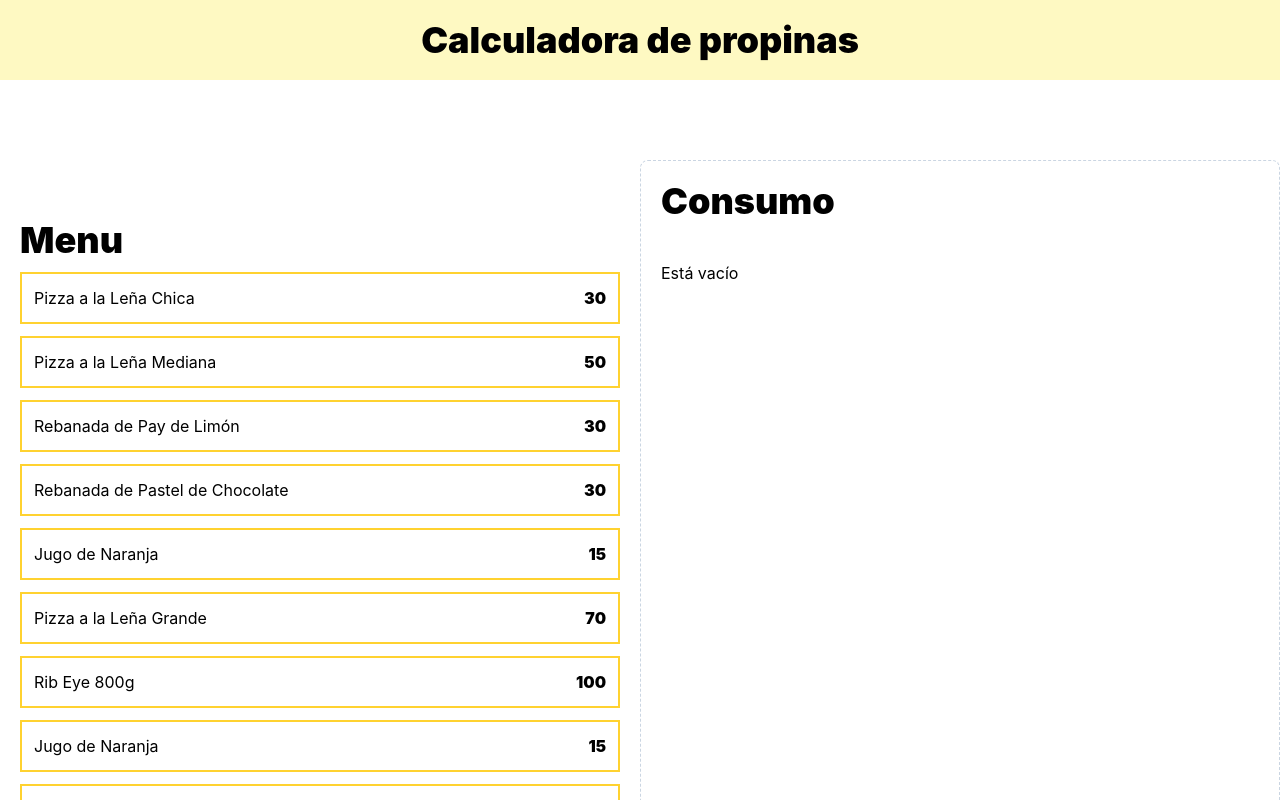
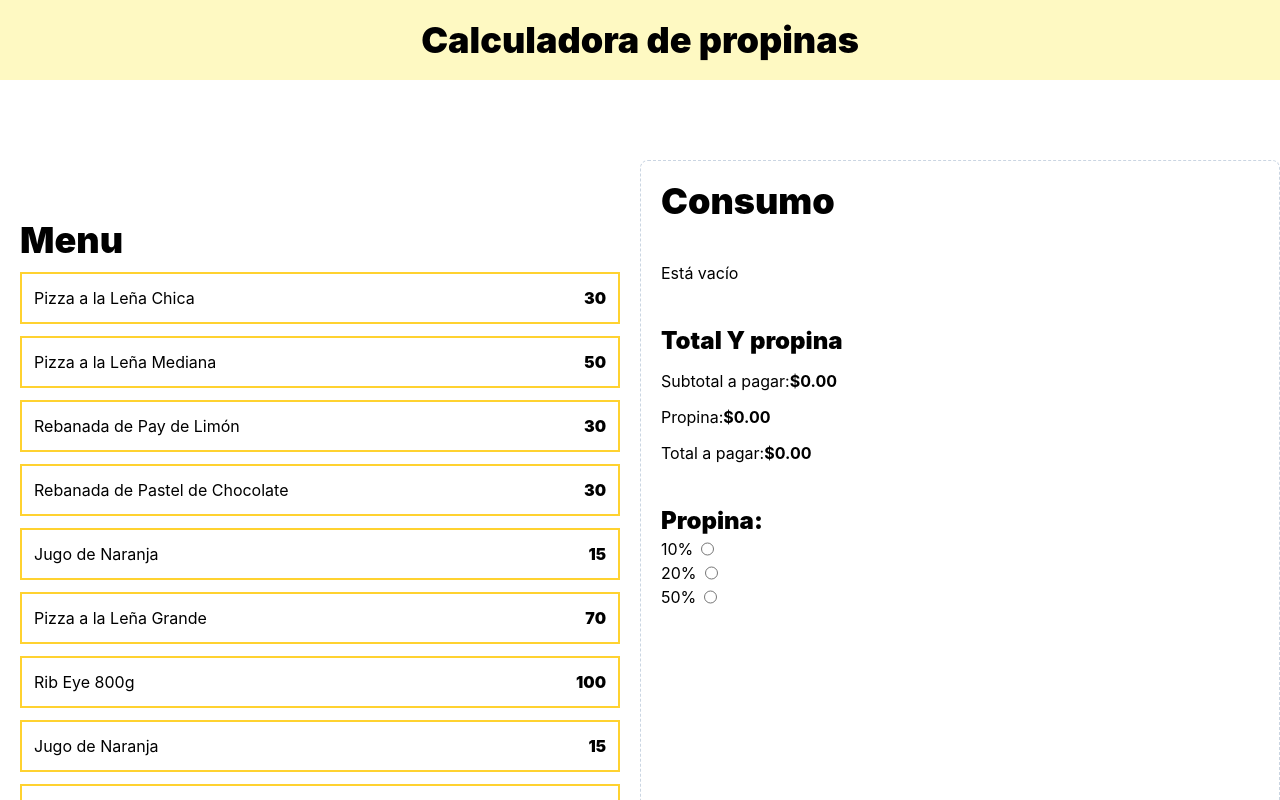
Before and after one commit to Enderchamo/Curso-React, a React (Vite) app in the folder Calculadora_Propinas/: page / in a window 1280 px wide. Shown: the top 800 px of the page. Built offline with nearby package versions, Linux system fonts and the light colour scheme.

Commit message:
terminar proyecto

```diff
--- a/Calculadora_Propinas/src/App.tsx
+++ b/Calculadora_Propinas/src/App.tsx
@@ -2,9 +2,11 @@
 import MenuItem from "../src/components/MenuItem";
 import useOrder from "./hooks/useOrder";
 import OrderConten from "./components/OrderConten";
+import OrderTotal from "./components/OrderTotal";
+import  TipPercentageForm  from "./components/TipPercentageForm";
 
 function App() {
-  const { order, addItem, removeItem } = useOrder();
+  const { order, tip , setTip,addItem, removeItem } = useOrder();
 
   return (
     <>
@@ -26,6 +28,8 @@
 
         <div className="border border-dashed  border-slate-300 p-5 rounded-lg space-y-10">
           <OrderConten order={order} removeItem={removeItem} />
+          <OrderTotal order={order} tip={tip} />
+          <TipPercentageForm setTip={setTip} />
         </div>
       </main>
     </>
--- /dev/null
+++ b/Calculadora_Propinas/src/components/OrderTotal.tsx
@@ -0,0 +1,40 @@
+import { useMemo } from "react";
+import type { OrderItem } from "../types";
+import { formatCurrency } from "../helpers";
+
+type OrderTotalProps = {
+  order: OrderItem[];
+  tip: number;
+};
+
+export default function OrderTotal({ order, tip }: OrderTotalProps) {
+  const subTotalAmount = useMemo(() => calculateTotal(order), [order]);
+  const tipAmount = useMemo(() => subTotalAmount * tip, [tip, order]);
+  const total = useMemo(()=> tipAmount + subTotalAmount,[tip,order])
+
+  return (
+    <>
+      <div className="space-y-3">
+        <h2 className="font-black text-2xl">Total Y propina</h2>
+        <p>
+          Subtotal a pagar:{""}
+          <span className="font-bold">{formatCurrency(subTotalAmount)}</span>
+        </p>
+        <p>
+          Propina:{""}
+          <span className="font-bold">{formatCurrency(tipAmount)}</span>
+        </p>
+        <p>
+          Total a pagar:{""}
+          <span className="font-bold">{formatCurrency(total)}</span>
+        </p>
+      </div>
+    </>
+  );
+}
+
+//Funciones
+
+function calculateTotal(order: OrderItem[]) {
+  return order.reduce((total, item) => total + item.quantity * item.price, 0);
+}
--- /dev/null
+++ b/Calculadora_Propinas/src/components/TipPercentageForm.tsx
@@ -0,0 +1,45 @@
+const tipOptions = [
+  {
+    id: "tip-10",
+    value: 0.1,
+    label: "10%",
+  },
+  {
+    id: "tip-20",
+    value: 0.2,
+    label: "20%",
+  },
+  {
+    id: "tip-50",
+    value: 0.5,
+    label: "50%",
+  },
+];
+
+type TipPercentageFormProps = {
+  setTip: React.Dispatch<React.SetStateAction<number>>;
+};
+
+//Componente
+
+export default function TipPercentageForm({ setTip }: TipPercentageFormProps) {
+  return (
+    <div>
+      <h3 className="font-black text-2xl">Propina:</h3>
+      <form>
+        {tipOptions.map((tip) => (
+          <div key={tip.id} className="flex gap-2">
+            <label htmlFor="">{tip.label}</label>
+            <input
+              id={tip.id}
+              type="radio"
+              name="tip"
+              value={tip.value}
+              onChange={(e) => setTip(+e.target.value)}
+            />
+          </div>
+        ))}
+      </form>
+    </div>
+  );
+}
--- a/Calculadora_Propinas/src/hooks/useOrder.ts
+++ b/Calculadora_Propinas/src/hooks/useOrder.ts
@@ -3,6 +3,7 @@
 
 export default function useOrder() {
   const [order, setOrder] = useState<OrderItem[]>([]);
+  const [tip,setTip] = useState(0);
 
   const addItem = (item: TMenuItem) => {
     const itemExist = order.find((orderItem) => orderItem.id === item.id);
@@ -27,6 +28,8 @@
 
   return {
     order,
+    tip,
+    setTip,
     addItem,
     removeItem,
   };
```
